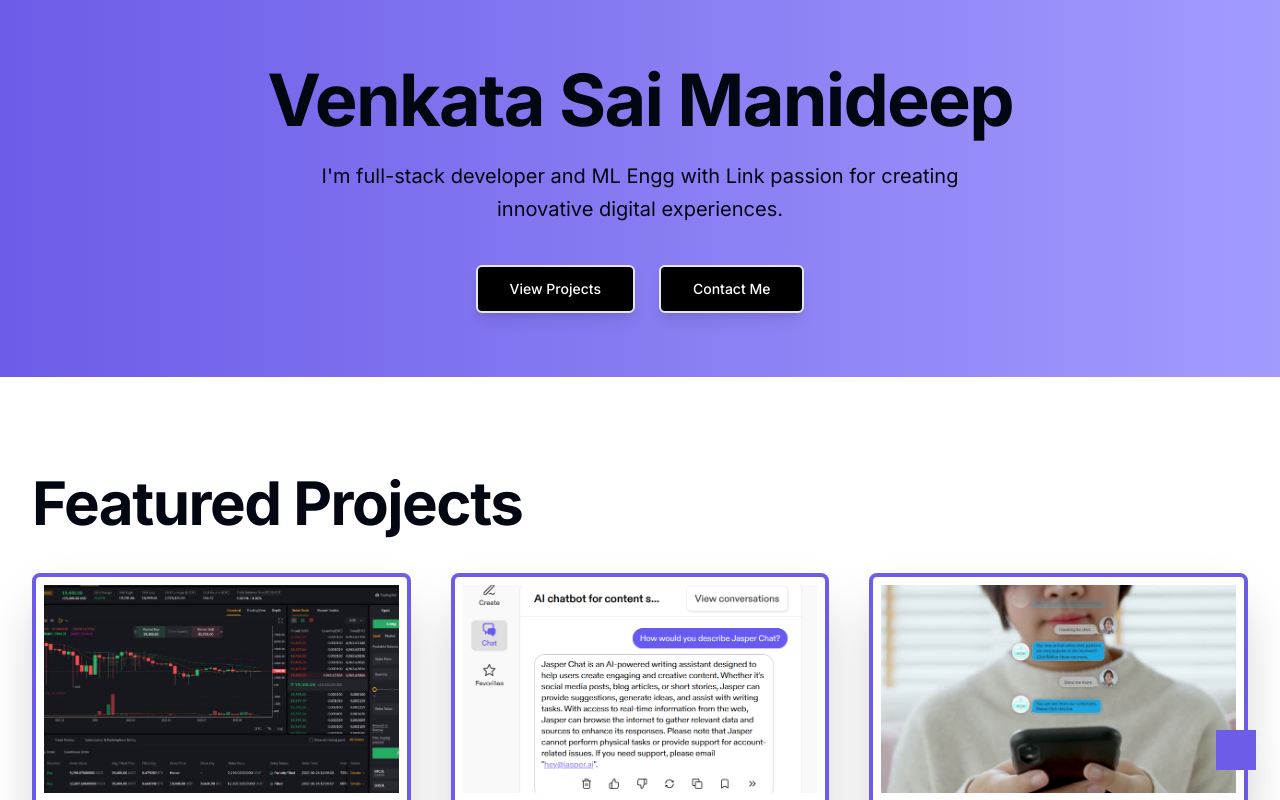
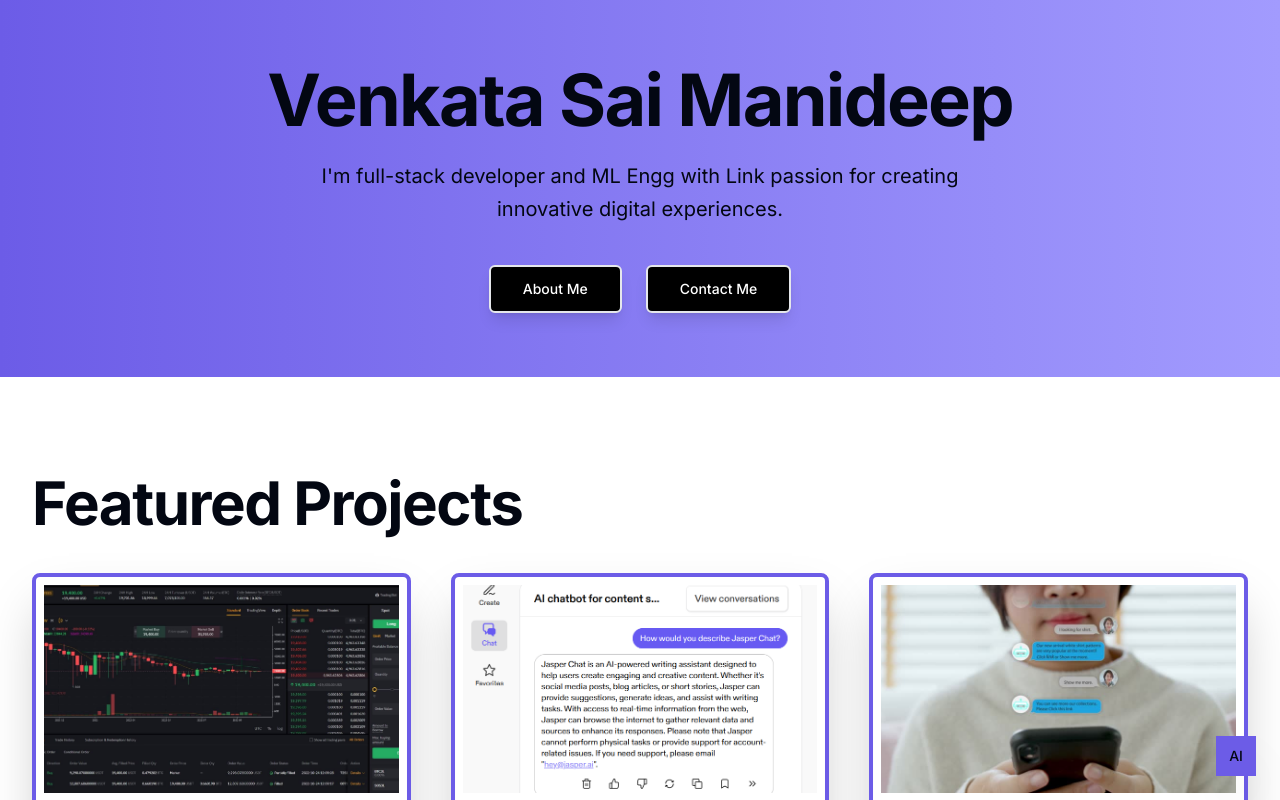
Before and after one commit to manideep1428/portfolio, a Next.js app: page / in a window 1280 px wide. Shown: the top 800 px of the page. Built offline with nearby package versions, Linux system fonts and the light colour scheme.

Commit message:
Fixed Miss Mathed

```diff
--- a/app/page.tsx
+++ b/app/page.tsx
@@ -30,7 +30,7 @@ const Usepage = () => {
                   onClick={scrollToAbout}
                   className="inline-flex h-12 items-center justify-center rounded-md text-white border-2 bg-[#000000] px-8 py-2 text-[#ffffff] text-sm font-medium shadow-lg transition-colors hover:bg-[#ffffff] hover:text-[#000000] focus:outline-none focus:ring-2 focus:ring-white focus:ring-offset-2"
                 >
-                  View Projects
+                  About Me
                 </div>
                 <div
                 onClick={scrollToContact}
@@ -73,7 +73,7 @@ const Usepage = () => {
             </div>
           </footer>
           <div className="fixed bottom-6 right-6 z-50">
-            <button className="inline-flex items-center justify-center whitespace-nowrap text-sm font-medium ring-offset-background transition-colors focus-visible:outline-none focus-visible:ring-2 focus-visible:ring-ring focus-visible:ring-offset-2 disabled:pointer-events-none disabled:opacity-50 hover:text-accent-foreground h-10 w-10 rounded-full bg-[#6c5ce7] text-white shadow-2xl hover:bg-[#a29bfe] focus:outline-none focus:ring-2 focus:ring-[#a29bfe] focus:ring-offset-2"></button>
+            <button className="inline-flex items-center justify-center whitespace-nowrap text-sm font-medium ring-offset-background transition-colors focus-visible:outline-none focus-visible:ring-2 focus-visible:ring-ring focus-visible:ring-offset-2 disabled:pointer-events-none disabled:opacity-50 hover:text-accent-foreground h-10 w-10 rounded-full bg-[#6c5ce7] text-white shadow-2xl hover:bg-[#a29bfe] focus:outline-none focus:ring-2 focus:ring-[#a29bfe] focus:ring-offset-2">AI</button>
           </div>
         </div>
   )
```
